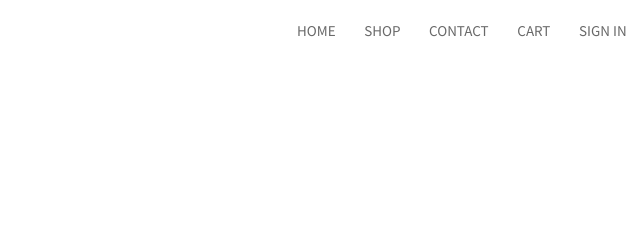
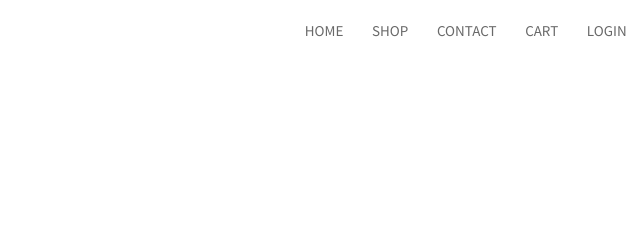
Before and after one commit to odilialirani/iff, a website: page checkout.html in a window 1280 px wide. Shown: the top 248 px of the page, 640-1280 px from the left. Drawn offline with nearby package versions, Linux system fonts and the light colour scheme.

Commit message:
bleeeeeh

```diff
--- a/checkout.html
+++ b/checkout.html
@@ -35,7 +35,7 @@
                         <a class="navButton" href="shop.html"><font class="navText">SHOP</font></a>
                         <a class="navButton" href="contact.html"><font class="navText">CONTACT</font></a>
                         <a class="navButton" href="#"><font class="navText">CART</font></a>
-                        <a class="navButton" href="login.html"><font class="navText">SIGN IN</font></a>
+                        <a class="navButton" href="login.html"><font class="navText">LOGIN</font></a>
                     </ul>
                 </div>
             </div>
```
